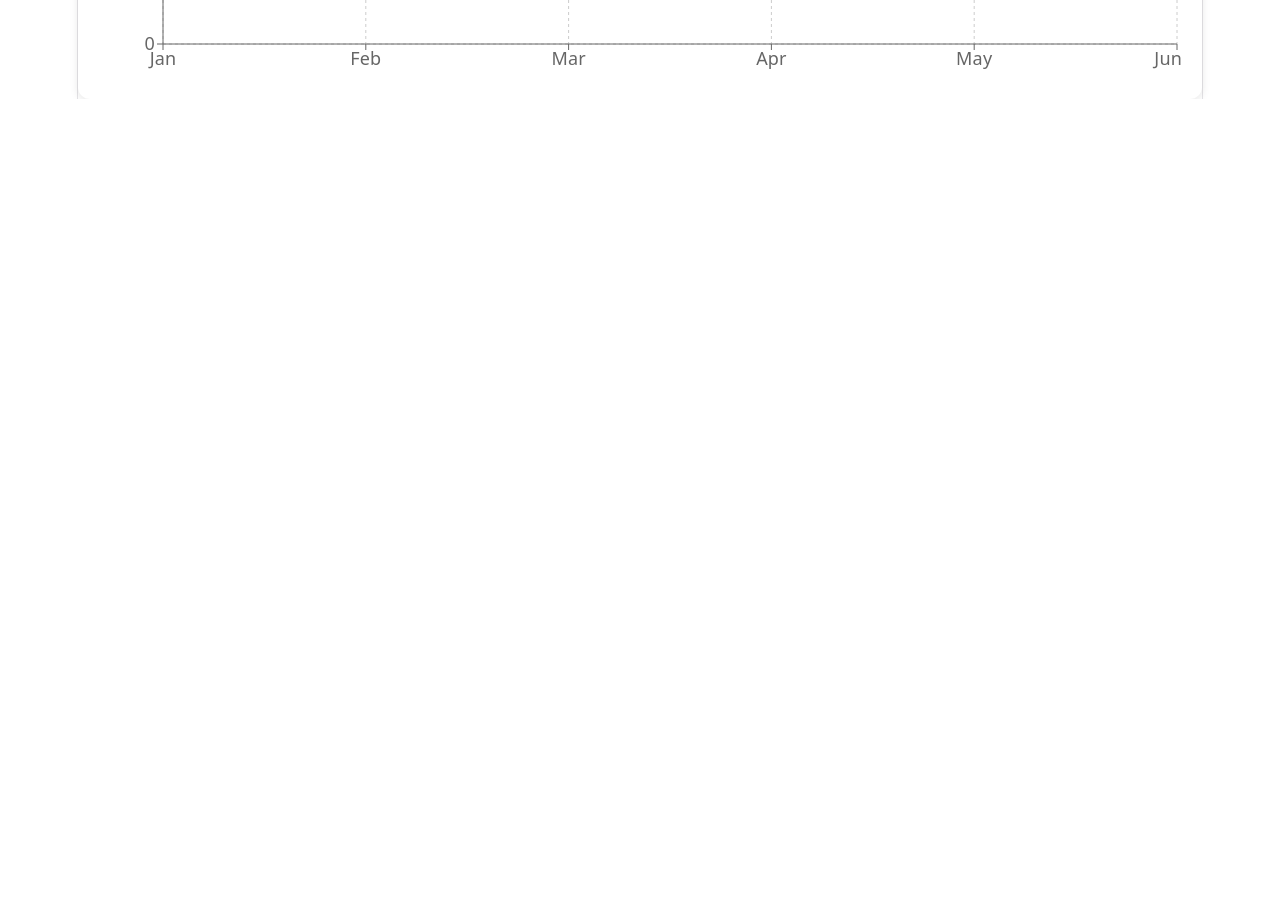
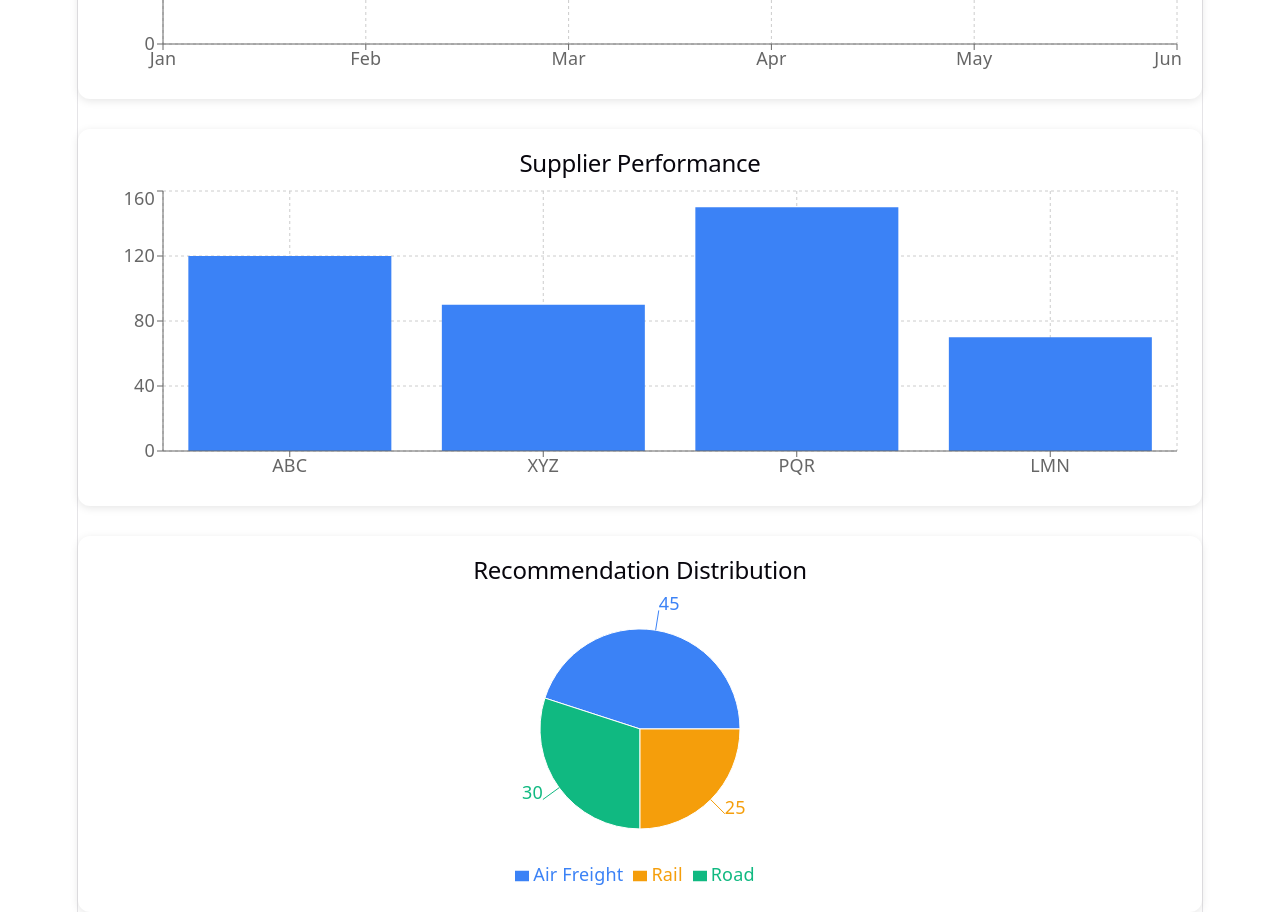
Before and after one commit to muskaanyadav02/SupplyPrescript, a React app in the folder frontend/: page / in a window 1280 px wide. Shown: the part 1320-2232 px from the top of the page. Before the commit the page ends 1419 px from the top, so only its background shows below. Built offline with nearby package versions, Linux system fonts and the light colour scheme; the HTML template or start-up script is replaced by a standard one.

Commit message:
Added charts and completed dashboard layout

```diff
--- a/frontend/src/Layout.jsx
+++ b/frontend/src/Layout.jsx
@@ -4,6 +4,8 @@ import KpiCard from "./Components/KpiCard";
 import ShipmentTable from "./Components/shipmentTable";
 import SearchBar from "./Components/SearchBar";
 import LineChartComponent from "./charts/LineChartComponent";
+import BarChartComponent from "./charts/BarChartComponent";
+import PieChartComponent from "./charts/PieChartComponent";
 import { dashboardStats } from "./dashboardData";
 
 function Layout() {
@@ -53,6 +55,16 @@ function Layout() {
           <div style={{ marginTop: "30px" }}>
             <LineChartComponent />
           </div>
+
+          {/* Bar Chart */}
+          <div style={{ marginTop: "30px" }}>
+            <BarChartComponent />
+          </div>
+
+          {/* Pie Chart */}
+          <div style={{ marginTop: "30px" }}>
+            <PieChartComponent />
+          </div>
         </main>
       </div>
     </div>
--- a/frontend/src/charts/PieChartComponent.jsx
+++ b/frontend/src/charts/PieChartComponent.jsx
@@ -33,10 +33,7 @@ function PieChartComponent() {
             label
           >
             {recommendationData.map((entry, index) => (
-              <Cell
-                key={index}
-                fill={COLORS[index % COLORS.length]}
-              />
+              <Cell key={index} fill={COLORS[index % COLORS.length]} />
             ))}
           </Pie>
 
```
